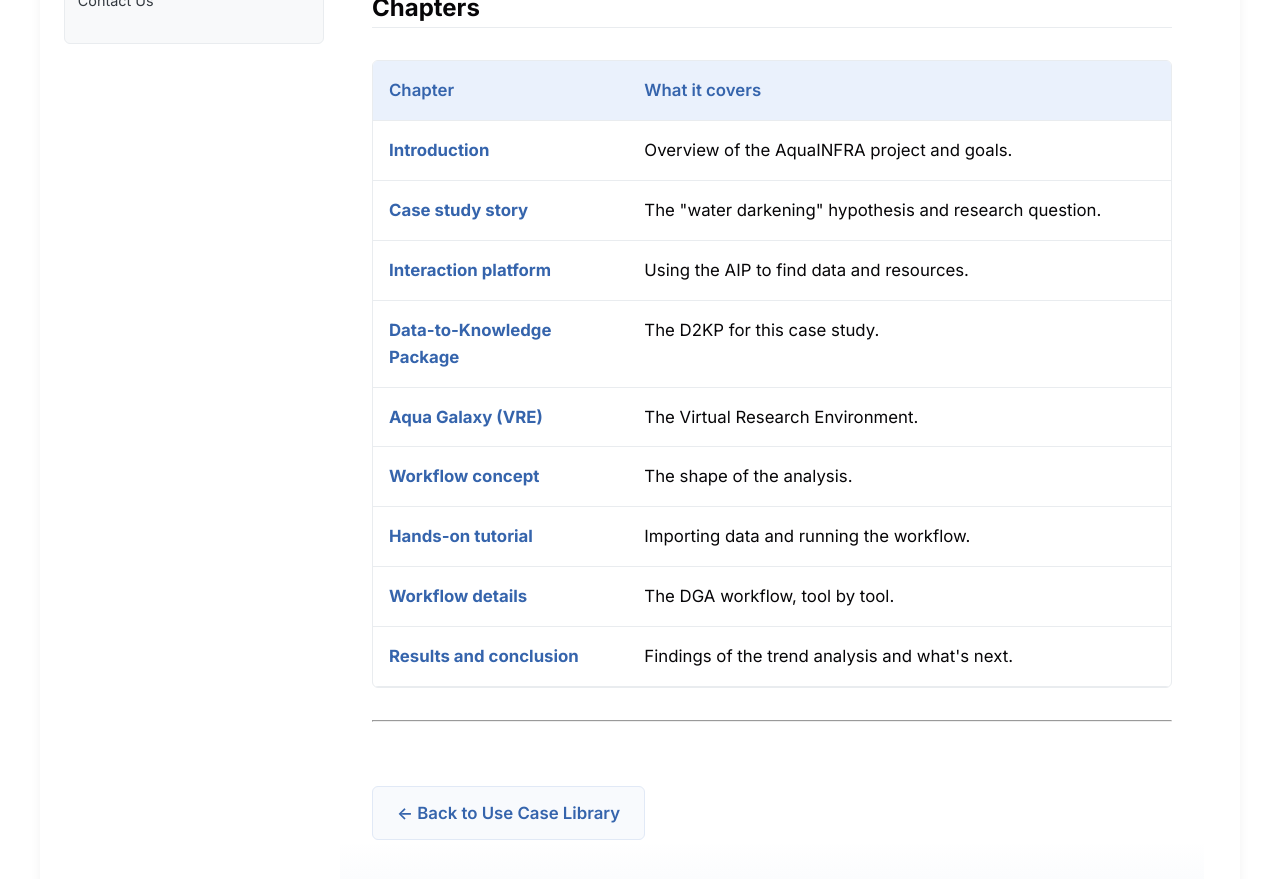
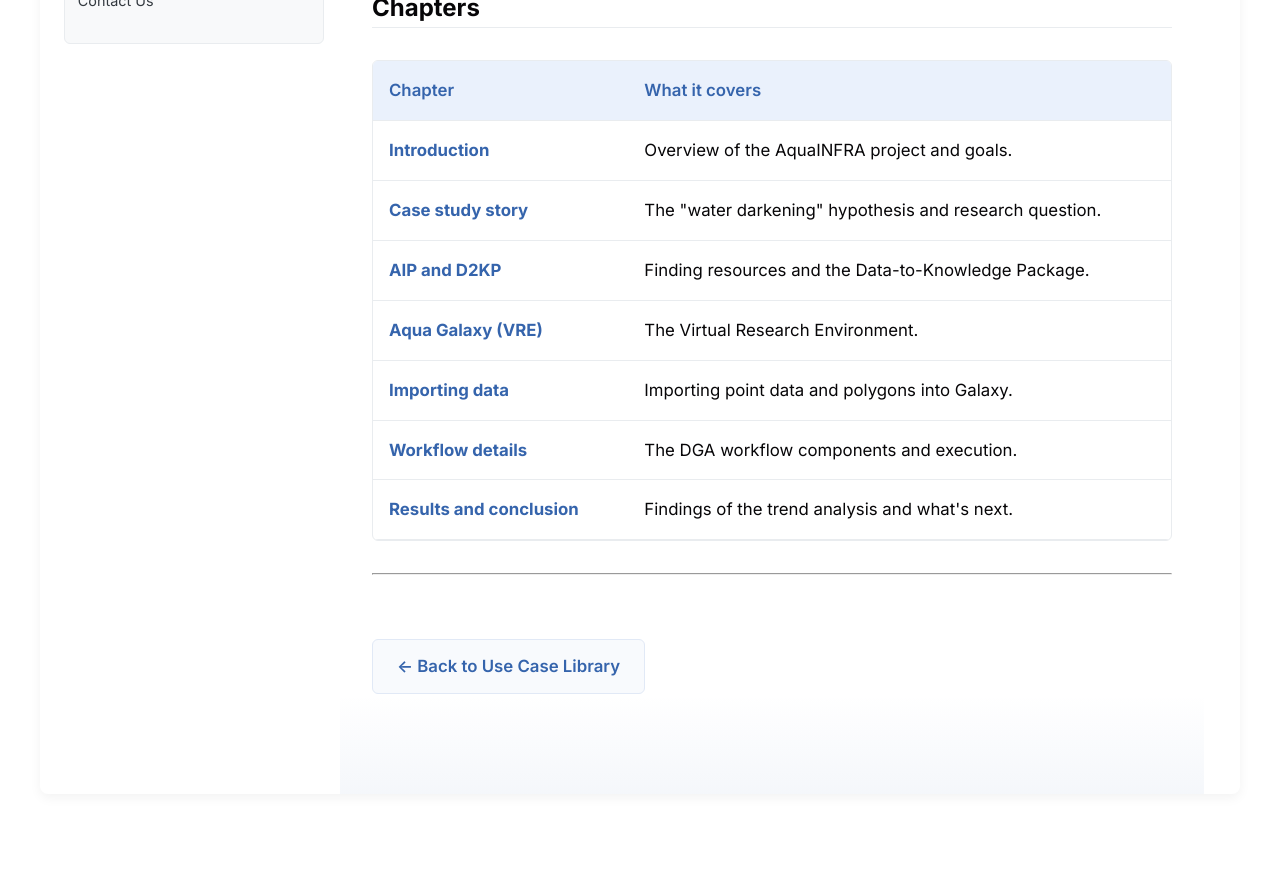
Before and after one commit to Mehrad1994/AquaINFRA_Training_Handbooks, a Jekyll site: the page built from docs/trainings/gulf-of-riga/index.md, in a window 1280 px wide and 900 px high, scrolled down 1033 px. Shown: the top 879 px of the window. Built offline with Jekyll 4.4.1, drawn with Linux system fonts in a browser that asks for light colours; after the commit the page ends 1859 px from its top, so only the background shows below that.

Commit message:
Refactor Gulf of Riga use case from 9 to 7 chapters

```diff
--- a/docs/trainings/gulf-of-riga/index.md
+++ b/docs/trainings/gulf-of-riga/index.md
@@ -13,7 +13,7 @@ use_case: true
 <p class="chapter-meta">Workshop recording · AquaINFRA YouTube channel · ~29 min</p>
 
 <div class="video-container">
-    <iframe src="https://www.youtube.com/embed/lfGLnLyqaIs?si=2pTTlx4abrqQShr5" title="YouTube video player" frameborder="0" allow="accelerometer; autoplay; clipboard-write; encrypted-media; gyroscope; picture-in-picture; web-share" referrerpolicy="strict-origin-when-cross-origin" allowfullscreen></iframe>
+    <iframe src="https://www.youtube.com/embed/lfGLnLyqaIs?list=PLRj4quMhVI78" title="YouTube video player" frameborder="0" allow="accelerometer; autoplay; clipboard-write; encrypted-media; gyroscope; picture-in-picture; web-share" referrerpolicy="strict-origin-when-cross-origin" allowfullscreen></iframe>
 </div>
 
 ## Chapters
@@ -29,13 +29,11 @@ use_case: true
         <tbody>
             <tr><td><a href="./01_introduction"><strong>Introduction</strong></a></td><td>Overview of the AquaINFRA project and goals.</td></tr>
             <tr><td><a href="./02_case_study"><strong>Case study story</strong></a></td><td>The "water darkening" hypothesis and research question.</td></tr>
-            <tr><td><a href="./03_aip_platform"><strong>Interaction platform</strong></a></td><td>Using the AIP to find data and resources.</td></tr>
-            <tr><td><a href="./04_d2k_package"><strong>Data-to-Knowledge Package</strong></a></td><td>The D2KP for this case study.</td></tr>
-            <tr><td><a href="./05_vre_galaxy"><strong>Aqua Galaxy (VRE)</strong></a></td><td>The Virtual Research Environment.</td></tr>
-            <tr><td><a href="./06_workflow_concept"><strong>Workflow concept</strong></a></td><td>The shape of the analysis.</td></tr>
-            <tr><td><a href="./07_hands_on_tutorial"><strong>Hands-on tutorial</strong></a></td><td>Importing data and running the workflow.</td></tr>
-            <tr><td><a href="./08_workflow_details"><strong>Workflow details</strong></a></td><td>The DGA workflow, tool by tool.</td></tr>
-            <tr><td><a href="./09_results"><strong>Results and conclusion</strong></a></td><td>Findings of the trend analysis and what's next.</td></tr>
+            <tr><td><a href="./03_aip_and_d2kp"><strong>AIP and D2KP</strong></a></td><td>Finding resources and the Data-to-Knowledge Package.</td></tr>
+            <tr><td><a href="./04_aqua_galaxy_vre"><strong>Aqua Galaxy (VRE)</strong></a></td><td>The Virtual Research Environment.</td></tr>
+            <tr><td><a href="./05_importing_data"><strong>Importing data</strong></a></td><td>Importing point data and polygons into Galaxy.</td></tr>
+            <tr><td><a href="./06_workflow_details"><strong>Workflow details</strong></a></td><td>The DGA workflow components and execution.</td></tr>
+            <tr><td><a href="./07_results_conclusion"><strong>Results and conclusion</strong></a></td><td>Findings of the trend analysis and what's next.</td></tr>
         </tbody>
     </table>
 </div>
```
Also changed, not shown: docs/trainings/gulf-of-riga/01_introduction.md (+3 -3 lines), docs/trainings/gulf-of-riga/02_case_study.md (+4 -4 lines), docs/trainings/gulf-of-riga/03_aip_and_d2kp.md (added, +33 -0 lines), docs/trainings/gulf-of-riga/03_aip_platform.md (deleted, +0 -25 lines), docs/trainings/gulf-of-riga/04_aqua_galaxy_vre.md (added, +25 -0 lines), docs/trainings/gulf-of-riga/04_d2k_package.md (deleted, +0 -33 lines), docs/trainings/gulf-of-riga/05_importing_data.md (added, +25 -0 lines), docs/trainings/gulf-of-riga/05_vre_galaxy.md (deleted, +0 -25 lines), docs/trainings/gulf-of-riga/06_workflow_concept.md (deleted, +0 -35 lines), docs/trainings/gulf-of-riga/06_workflow_details.md (added, +41 -0 lines), docs/trainings/gulf-of-riga/07_hands_on_tutorial.md (deleted, +0 -25 lines), docs/trainings/gulf-of-riga/07_results_conclusion.md (renamed from docs/trainings/gulf-of-riga/09_results.md, +4 -4 lines), docs/trainings/gulf-of-riga/08_workflow_details.md (deleted, +0 -33 lines), 1 other file.
